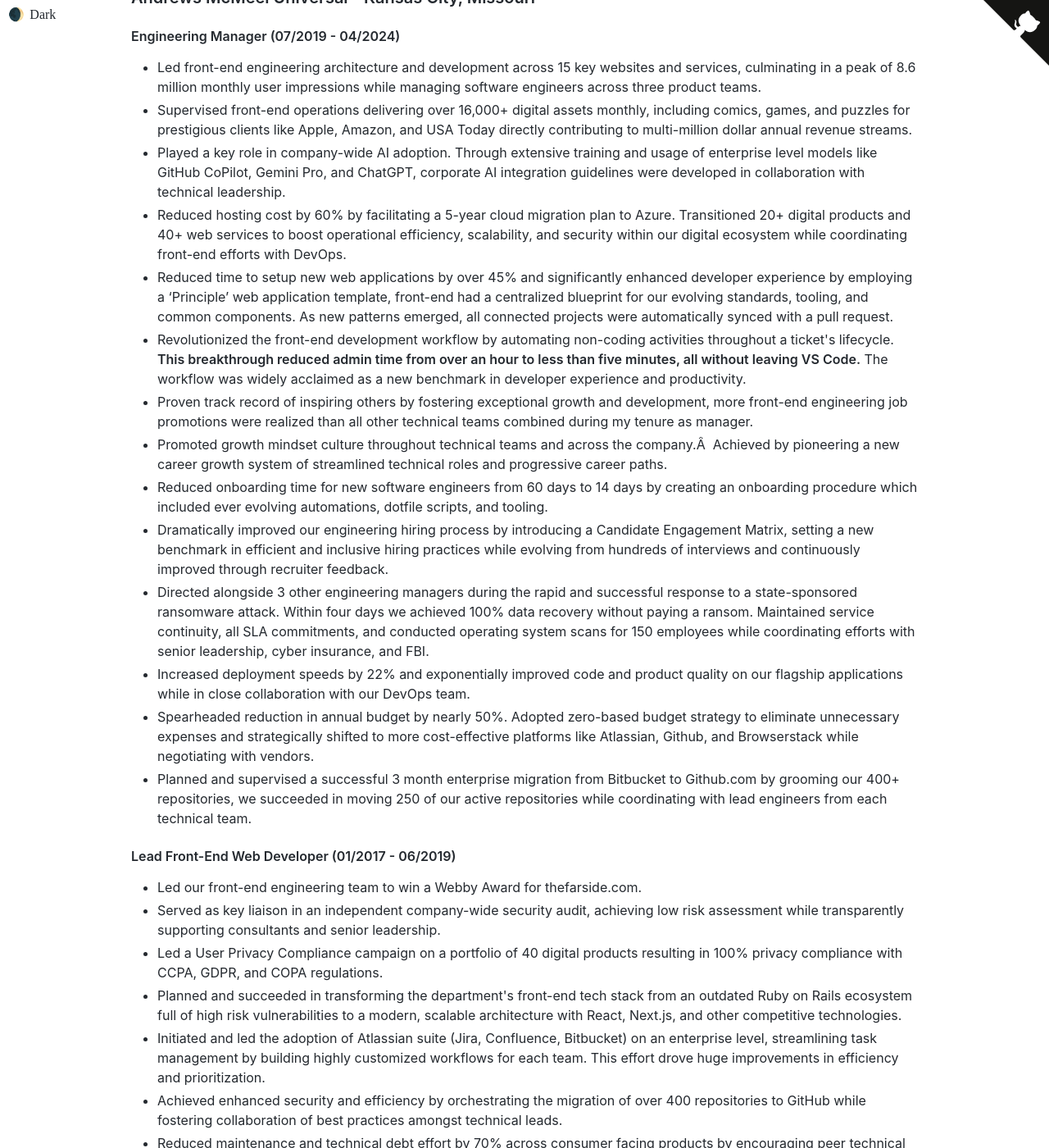
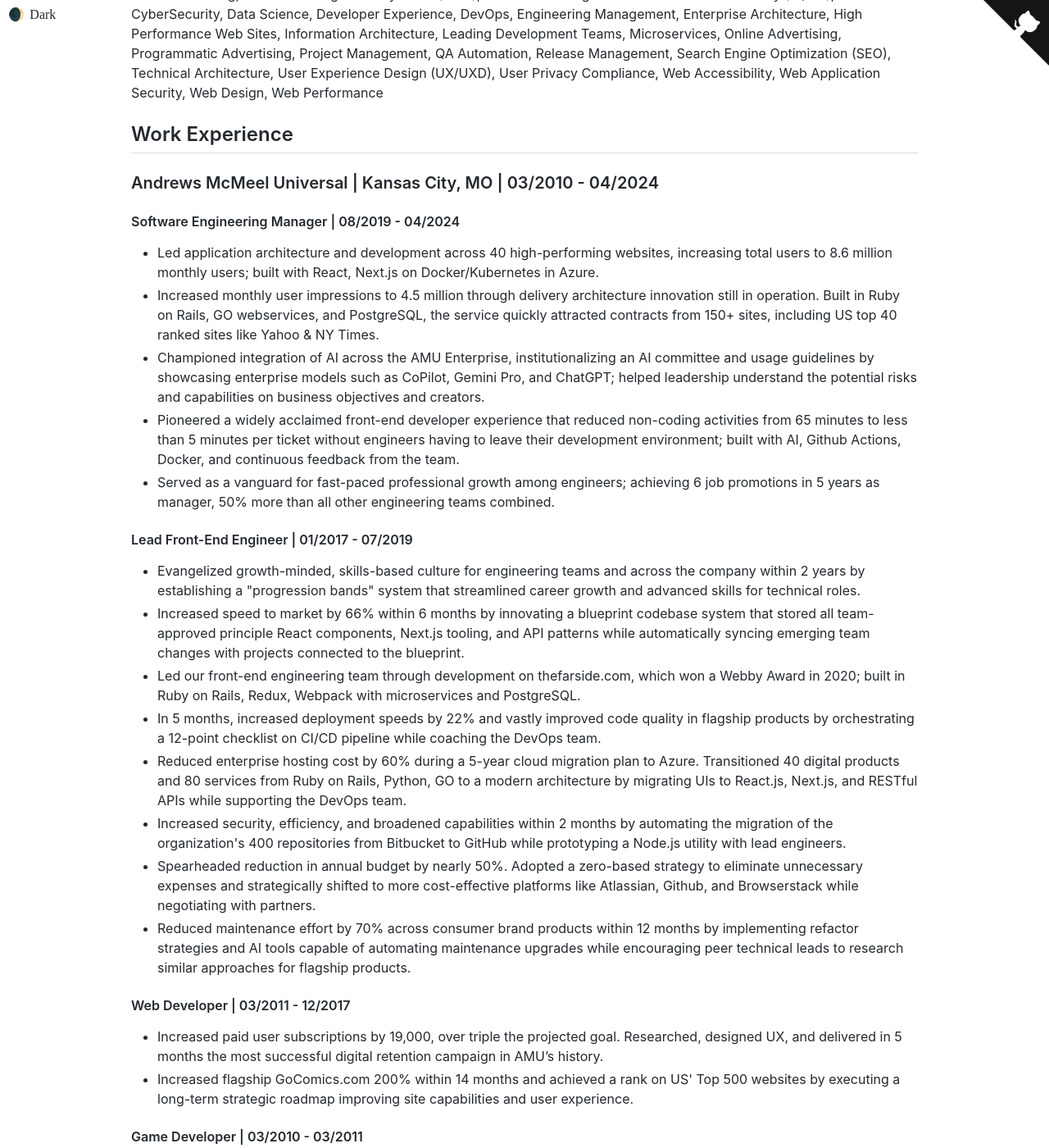
Before and after one commit to abarrows/resume, a Jekyll site: the page formats/index.html, which Jekyll copies as it is, in a window 1280 px wide and 1400 px high, scrolled down 546 px. Shown: the whole window at 82% size. Built offline with Jekyll 4.4.1, drawn with Linux system fonts in a browser that asks for light colours; some of the changed text lies outside the part shown.

```diff
--- a/formats/index.html
+++ b/formats/index.html
@@ -154,132 +154,63 @@ class MarkdownStyle extends HTMLElement {
     }
 }
 customElements.define('markdown-style', MarkdownStyle);</script><markdown-style style="max-width: 960px; margin: 0 auto 60px auto; padding: 8px;" class="markdown-style">
-    <hr>
-    <h2 id="layout-defaultgeometry-margin1in">
-      <a aria-hidden="true" tabindex="-1" href="#layout-defaultgeometry-margin1in"><span class="icon icon-link"></span></a>layout: default
-      geometry: margin=1in
-    </h2>
-    <h1 id="andrew-barrows"><a class="anchor" aria-hidden="true" tabindex="-1" href="#andrew-barrows"><span class="octicon octicon-link"></span></a>Andrew Barrows</h1>
-    <h5 id="-913-548-6290--olathe-ks-meandybarrowscom-andybarrowscom-linkedin-profile"><a class="anchor" aria-hidden="true" tabindex="-1" href="#-913-548-6290--olathe-ks-meandybarrowscom-andybarrowscom-linkedin-profile"><span class="octicon octicon-link"></span></a>[ 913 548 6290 ] [Olathe, KS] [<a href="mailto:me@andybarrows.com">me@andybarrows.com</a>] [<a href="https://www.andybarrows.com/">andybarrows.com</a>] [<a href="https://www.linkedin.com/in/andrewbarrows/">LinkedIn Profile</a>]</h5>
-    <h2 id="objective"><a class="anchor" aria-hidden="true" tabindex="-1" href="#objective"><span class="octicon octicon-link"></span></a>Objective</h2>
+    <h1 id="andy-barrows"><a class="anchor" aria-hidden="true" tabindex="-1" href="#andy-barrows"><span class="octicon octicon-link"></span></a>Andy Barrows</h1>
+    <p>Olathe, Kansas 66062 • 913 548 6290 • <a href="mailto:me@andybarrows.com">me@andybarrows.com</a> • <a href="https://www.linkedin.com/in/andybarrows">linkedin.com/in/andybarrows</a></p>
+    <h2 id="software-engineering-manager"><a class="anchor" aria-hidden="true" tabindex="-1" href="#software-engineering-manager"><span class="octicon octicon-link"></span></a>Software Engineering Manager</h2>
+    <p>Accomplished Software Engineering Manager renowned for growing award-winning teams. 17 years of full-stack expertise with over 26,000 contributions while transforming the world's largest syndicate. A servant leader with a proven track record guiding teams to excellence, winning a Webby Award for TheFarside within 3 years of leadership. Fostering a unique "Product-First" culture that celebrates shared efficiencies and team performance, elevating ad revenue growth by 35% across 40 digital products.</p>
+    <h2 id="skills"><a class="anchor" aria-hidden="true" tabindex="-1" href="#skills"><span class="octicon octicon-link"></span></a>Skills</h2>
     <p>
-      Extensive experience developing across a diverse portfolio of digital products, services, and architecture. I have evolved into a respected leader
-      renowned for fostering award-winning teams that deliver excellence. While under
-      my leadership, the software engineers I served, consistently reached new
-      benchmarks in engineering performance, innovation, and efficiency. Through the
-      relentless pursuit of offering value to my leadership and team, I have evolved
-      remarkable approaches to hire, retain, and transform individual engineering
-      strengths into superpowers. This resume captures just a fraction of my extensive
-      experience and innovation. I am committed to offer my wealth of experience and
-      skills to support the mission at [COMPANY_NAME]. [MY_LEADERSHIP], under your
-      strategic vision, we will achieve outstanding results together.
+      <strong>Languages &#x26; Core Proficiencies:</strong> ASP.NET, Back-end Engineering, Front-end Engineering, Full-Stack Development, GO, HTML5, Java, JavaScript, Node.js, PHP, Prompt Engineering, Python, RESTful WebServices, Ruby on Rails, SASS, SCSS, TypeScript
+      <strong>Frameworks &#x26; Platforms:</strong> A/B Testing, AWS, CCPA, Drupal, GCP, GDPR, Google Analytics, GTM, Jest, Material UI, Microsoft Azure, Next.js, OpenAPI Specification (OAS), Playwright, React.js, Single Page Applications, Stripe, Structured Data (JSON-LD), Tailwind CSS, Wordpress (WP)
+      <strong>Tools:</strong> ChatGPT, Claude, Figma, Google Gemini, Illustrator, Microsoft &#x26; Github CoPilot, Photoshop, Sketch, VS Code, Warp
+      <strong>Specialized Skills:</strong> Agile Methodologies, Artificial Intelligence (AI), Automated Software Testing, Content Management Systems (CMS), Continuous Integration and Continuous Delivery (CI/CD), CyberSecurity, Data Science, Developer Experience, DevOps, Engineering Management, Enterprise Architecture, High Performance Web Sites, Information Architecture, Leading Development Teams, Microservices, Online Advertising, Programmatic Advertising, Project Management, QA Automation, Release Management, Search Engine Optimization (SEO), Technical Architecture, User Experience Design (UX/UXD), User Privacy Compliance, Web Accessibility, Web Application Security, Web Design, Web Performance
     </p>
     <h2 id="work-experience"><a class="anchor" aria-hidden="true" tabindex="-1" href="#work-experience"><span class="octicon octicon-link"></span></a>Work Experience</h2>
-    <h3 id="andrews-mcmeel-universal---kansas-city-missouri"><a class="anchor" aria-hidden="true" tabindex="-1" href="#andrews-mcmeel-universal---kansas-city-missouri"><span class="octicon octicon-link"></span></a>Andrews McMeel Universal - Kansas City, Missouri</h3>
-    <h4 id="engineering-manager-072019---042024"><a class="anchor" aria-hidden="true" tabindex="-1" href="#engineering-manager-072019---042024"><span class="octicon octicon-link"></span></a>Engineering Manager (07/2019 - 04/2024)</h4>
+    <h3 id="andrews-mcmeel-universal--kansas-city-mo--032010---042024"><a class="anchor" aria-hidden="true" tabindex="-1" href="#andrews-mcmeel-universal--kansas-city-mo--032010---042024"><span class="octicon octicon-link"></span></a>Andrews McMeel Universal | Kansas City, MO | 03/2010 - 04/2024</h3>
+    <h4 id="software-engineering-manager--082019---042024"><a class="anchor" aria-hidden="true" tabindex="-1" href="#software-engineering-manager--082019---042024"><span class="octicon octicon-link"></span></a>Software Engineering Manager | 08/2019 - 04/2024</h4>
     <ul>
-      <li>Led front-end engineering architecture and development across 15 key websites and services, culminating in a peak of 8.6 million monthly user impressions while managing software engineers across three product teams.</li>
-      <li>
-        Supervised front-end operations delivering over 16,000+ digital assets
-        monthly, including comics, games, and puzzles for prestigious clients like
-        Apple, Amazon, and USA Today directly contributing to multi-million dollar
-        annual revenue streams.
-      </li>
-      <li>Played a key role in company-wide AI adoption. Through extensive training and usage of enterprise level models like GitHub CoPilot, Gemini Pro, and ChatGPT, corporate AI integration guidelines were developed in collaboration with technical leadership.</li>
-      <li>Reduced hosting cost by 60% by facilitating a 5-year cloud migration plan to Azure. Transitioned 20+ digital products and 40+ web services to boost operational efficiency, scalability, and security within our digital ecosystem while coordinating front-end efforts with DevOps.</li>
-      <li>Reduced time to setup new web applications by over 45% and significantly enhanced developer experience by employing a ‘Principle’ web application template, front-end had a centralized blueprint for our evolving standards, tooling, and common components. As new patterns emerged, all connected projects were automatically synced with a pull request.</li>
-      <li>
-        Revolutionized the front-end development workflow by automating non-coding activities throughout a ticket's
-        lifecycle. <strong>This breakthrough reduced admin time from over an hour to less than
-five minutes, all without leaving VS Code.</strong> The workflow was widely acclaimed
-        as a new benchmark in developer experience and productivity.
-      </li>
-      <li>Proven track record of inspiring others by fostering exceptional growth and development, more front-end engineering job promotions were realized than all other technical teams combined during my tenure as manager.</li>
-      <li>Promoted growth mindset culture throughout technical teams and across the company.Â  Achieved by pioneering a new career growth system of streamlined technical roles and progressive career paths.</li>
-      <li>Reduced onboarding time for new software engineers from 60 days to 14 days by creating an onboarding procedure which included ever evolving automations, dotfile scripts, and tooling.</li>
-      <li>Dramatically improved our engineering hiring process by introducing a Candidate Engagement Matrix, setting a new benchmark in efficient and inclusive hiring practices while evolving from hundreds of interviews and continuously improved through recruiter feedback.</li>
-      <li>Directed alongside 3 other engineering managers during the rapid and successful response to a state-sponsored ransomware attack. Within four days we achieved 100% data recovery without paying a ransom. Maintained service continuity, all SLA commitments, and conducted operating system scans for 150 employees while coordinating efforts with senior leadership, cyber insurance, and FBI.</li>
-      <li>Increased deployment speeds by 22% and exponentially improved code and product quality on our flagship applications while in close collaboration with our DevOps team.</li>
-      <li>Spearheaded reduction in annual budget by nearly 50%. Adopted zero-based budget strategy to eliminate unnecessary expenses and strategically shifted to more cost-effective platforms like Atlassian, Github, and Browserstack while negotiating with vendors.</li>
-      <li>
-        Planned and supervised a successful 3 month enterprise migration from Bitbucket to Github.com by grooming our 400+
-        repositories, we succeeded in moving 250 of our active repositories while coordinating with lead engineers from each technical team.
-      </li>
+      <li>Led application architecture and development across 40 high-performing websites, increasing total users to 8.6 million monthly users; built with React, Next.js on Docker/Kubernetes in Azure.</li>
+      <li>Increased monthly user impressions to 4.5 million through delivery architecture innovation still in operation. Built in Ruby on Rails, GO webservices, and PostgreSQL, the service quickly attracted contracts from 150+ sites, including US top 40 ranked sites like Yahoo &#x26; NY Times.</li>
+      <li>Championed integration of AI across the AMU Enterprise, institutionalizing an AI committee and usage guidelines by showcasing enterprise models such as CoPilot, Gemini Pro, and ChatGPT; helped leadership understand the potential risks and capabilities on business objectives and creators.</li>
+      <li>Pioneered a widely acclaimed front-end developer experience that reduced non-coding activities from 65 minutes to less than 5 minutes per ticket without engineers having to leave their development environment; built with AI, Github Actions, Docker, and continuous feedback from the team.</li>
+      <li>Served as a vanguard for fast-paced professional growth among engineers; achieving 6 job promotions in 5 years as manager, 50% more than all other engineering teams combined.</li>
     </ul>
-    <h4 id="lead-front-end-web-developer-012017---062019"><a class="anchor" aria-hidden="true" tabindex="-1" href="#lead-front-end-web-developer-012017---062019"><span class="octicon octicon-link"></span></a>Lead Front-End Web Developer (01/2017 - 06/2019)</h4>
+    <h4 id="lead-front-end-engineer--012017---072019"><a class="anchor" aria-hidden="true" tabindex="-1" href="#lead-front-end-engineer--012017---072019"><span class="octicon octicon-link"></span></a>Lead Front-End Engineer | 01/2017 - 07/2019</h4>
     <ul>
-      <li>Led our front-end engineering team to win a Webby Award for thefarside.com.</li>
-      <li>Served as key liaison in an independent company-wide security audit, achieving low risk assessment while transparently supporting consultants and senior leadership.</li>
-      <li>Led a User Privacy Compliance campaign on a portfolio of 40 digital products resulting in 100% privacy compliance with CCPA, GDPR, and COPA regulations.</li>
-      <li>
-        Planned and succeeded in transforming the department's front-end tech stack from an outdated Ruby on Rails
-        ecosystem full of high risk vulnerabilities to a modern, scalable architecture with React, Next.js, and other
-        competitive technologies.
-      </li>
-      <li>Initiated and led the adoption of Atlassian suite (Jira, Confluence, Bitbucket) on an enterprise level, streamlining task management by building highly customized workflows for each team. This effort drove huge improvements in efficiency and prioritization.</li>
-      <li>Achieved enhanced security and efficiency by orchestrating the migration of over 400 repositories to GitHub while fostering collaboration of best practices amongst technical leads.</li>
-      <li>Reduced maintenance and technical debt effort by 70% across consumer facing products by encouraging peer technical leads to adopt competitive maintenance strategies and tools.</li>
+      <li>Evangelized growth-minded, skills-based culture for engineering teams and across the company within 2 years by establishing a "progression bands" system that streamlined career growth and advanced skills for technical roles.</li>
+      <li>Increased speed to market by 66% within 6 months by innovating a blueprint codebase system that stored all team-approved principle React components, Next.js tooling, and API patterns while automatically syncing emerging team changes with projects connected to the blueprint.</li>
+      <li>Led our front-end engineering team through development on thefarside.com, which won a Webby Award in 2020; built in Ruby on Rails, Redux, Webpack with microservices and PostgreSQL.</li>
+      <li>In 5 months, increased deployment speeds by 22% and vastly improved code quality in flagship products by orchestrating a 12-point checklist on CI/CD pipeline while coaching the DevOps team.</li>
+      <li>Reduced enterprise hosting cost by 60% during a 5-year cloud migration plan to Azure. Transitioned 40 digital products and 80 services from Ruby on Rails, Python, GO to a modern architecture by migrating UIs to React.js, Next.js, and RESTful APIs while supporting the DevOps team.</li>
+      <li>Increased security, efficiency, and broadened capabilities within 2 months by automating the migration of the organization's 400 repositories from Bitbucket to GitHub while prototyping a Node.js utility with lead engineers.</li>
+      <li>Spearheaded reduction in annual budget by nearly 50%. Adopted a zero-based strategy to eliminate unnecessary expenses and strategically shifted to more cost-effective platforms like Atlassian, Github, and Browserstack while negotiating with partners.</li>
+      <li>Reduced maintenance effort by 70% across consumer brand products within 12 months by implementing refactor strategies and AI tools capable of automating maintenance upgrades while encouraging peer technical leads to research similar approaches for flagship products.</li>
     </ul>
-    <h4 id="web-designer-032011---012017"><a class="anchor" aria-hidden="true" tabindex="-1" href="#web-designer-032011---012017"><span class="octicon octicon-link"></span></a>Web Designer (03/2011 - 01/2017)</h4>
+    <h4 id="web-developer--032011---122017"><a class="anchor" aria-hidden="true" tabindex="-1" href="#web-developer--032011---122017"><span class="octicon octicon-link"></span></a>Web Developer | 03/2011 - 12/2017</h4>
     <ul>
-      <li>Architected and led development of syndication service responsible for generating 4.5 million monthly user impressions for enterprise level website clients like USAToday.com, WashingtonPost.com and New York Times.</li>
-      <li>Researched business reviews, designed, and coded most successful digital retention campaign in AMU's history with little assistance but a lot of creativity; 19,000 new premium user with a conversion rate of 7.2%.</li>
-      <li>Directly contributed to new benchmark of reaching nearly one billion page views while playing key role in decision making for GoComics.com and related products.</li>
-      <li>Led and facilitated over 6k successful production releases while personally totaling 26,000 contributions supporting our enterprise of products and services.</li>
+      <li>Increased paid user subscriptions by 19,000, over triple the projected goal. Researched, designed UX, and delivered in 5 months the most successful digital retention campaign in AMU’s history.</li>
+      <li>Increased flagship GoComics.com 200% within 14 months and achieved a rank on US' Top 500 websites by executing a long-term strategic roadmap improving site capabilities and user experience.</li>
     </ul>
-    <h4 id="flash-developer-032010---022012"><a class="anchor" aria-hidden="true" tabindex="-1" href="#flash-developer-032010---022012"><span class="octicon octicon-link"></span></a>Flash Developer (03/2010 - 02/2012)</h4>
+    <h4 id="game-developer--032010---032011"><a class="anchor" aria-hidden="true" tabindex="-1" href="#game-developer--032010---032011"><span class="octicon octicon-link"></span></a>Game Developer | 03/2010 - 03/2011</h4>
     <ul>
-      <li>
-        Proactively dro our transition from Flash to HTML5 years ahead of browsers dropping support. After researching market data, proposed a strategy and
-        guidelines for external game developers to rewrite core game titles like USA
-        Today Crossword, Daily Sudoku, and AARP Crossword.
-      </li>
-      <li>
-        Reduced ongoing game maintenance by 90% by transforming 80+ games into
-        maintainable engines capable of scaling for client branded versions.
-      </li>
-      <li>
-        Eradicated a 12-month backlog within the first 6 months by establishing robust
-        QA testing plans and applying defensive coding best practices.
-      </li>
+      <li>Reduced maintenance by 90% by converting 80 games into scalable engines with client versions.</li>
     </ul>
-    <h3 id="adamson-usa---lee-summit-missouri"><a class="anchor" aria-hidden="true" tabindex="-1" href="#adamson-usa---lee-summit-missouri"><span class="octicon octicon-link"></span></a>Adamson USA - Lee Summit, Missouri</h3>
-    <h4 id="web-integrator-012009---022010"><a class="anchor" aria-hidden="true" tabindex="-1" href="#web-integrator-012009---022010"><span class="octicon octicon-link"></span></a>Web Integrator (01/2009 - 02/2010)</h4>
+    <h3 id="adamson-usa--lee-summit-mo--022009---022010"><a class="anchor" aria-hidden="true" tabindex="-1" href="#adamson-usa--lee-summit-mo--022009---022010"><span class="octicon octicon-link"></span></a>Adamson USA | Lee Summit, MO | 02/2009 - 02/2010</h3>
+    <h4 id="web-integrator--022009---022010"><a class="anchor" aria-hidden="true" tabindex="-1" href="#web-integrator--022009---022010"><span class="octicon octicon-link"></span></a>Web Integrator | 02/2009 - 02/2010</h4>
     <ul>
-      <li>Secured and retained major clients commitments by delivering digital marketing products to iconic brands like Kawasaki, ExxonMobil, Earth's Best, some boasting six-figure budgets.</li>
-      <li>Extending company and client digital capabilities by completing several high-value CMS driven site rebuilds including the company's corporate website while serving our team as the primary web developer.</li>
-      <li>Led successful multi-channel digital marketing campaigns, enhancing user engagement and click-through rates by implementing data-driven strategies across email, web, and video promotions, in collaboration with a dedicated team of developers, designers, and clients.</li>
+      <li>Secured and retained major client commitments by delivering digital marketing products to iconic brands like Kawasaki, ExxonMobil, Earth's Best, some boasting six-figure budgets.</li>
     </ul>
-    <h2 id="technical-expertise"><a class="anchor" aria-hidden="true" tabindex="-1" href="#technical-expertise"><span class="octicon octicon-link"></span></a>Technical Expertise</h2>
-    <h3 id="proficiencies"><a class="anchor" aria-hidden="true" tabindex="-1" href="#proficiencies"><span class="octicon octicon-link"></span></a>Proficiencies</h3>
+    <h2 id="volunteering--leadership"><a class="anchor" aria-hidden="true" tabindex="-1" href="#volunteering--leadership"><span class="octicon octicon-link"></span></a>Volunteering &#x26; Leadership</h2>
+    <h3 id="united-states-military"><a class="anchor" aria-hidden="true" tabindex="-1" href="#united-states-military"><span class="octicon octicon-link"></span></a>United States Military</h3>
     <p>
-      HTML5, CSS, SCSS, JavaScript, React, TypeScript, Markdown, XML, UML, YAML,
-      Material UI, Node.Js, Jest, Playwright, Cypress, Testing, Library, Python,
-      Django, Svelte, Next.js, Java, Ruby, Rails, PHP, Shell, Powershell, ZSH, MySQL,
-      PostgreSQL, Mongo, GraphQL, Docker, Kubernetes
-    </p>
-    <h3 id="tools-photoshop-illustrator-figma-drawio-vs"><a class="anchor" aria-hidden="true" tabindex="-1" href="#tools-photoshop-illustrator-figma-drawio-vs"><span class="octicon octicon-link"></span></a>Tools Photoshop, Illustrator, Figma, Draw.Io, VS</h3>
-    <p>
-      Code, JetBrains WebStorm, Docker Desktop, Github Codespaces, K9s, Github
-      Actions, Copilot, Chat GPT, Claude, Jira, Confluence, Asana, iTerm, Warp,
-      Wordpress,Mac OSX, Unix, GCP, AWS, Microsoft Azure, Github Enterprise,
-      Sentry Error Reporting, Zendesk Enterprise
-    </p>
-    <h3 id="advanced-skills"><a class="anchor" aria-hidden="true" tabindex="-1" href="#advanced-skills"><span class="octicon octicon-link"></span></a>Advanced Skills</h3>
-    <p>
-      Scrum and Kanban methodologies, Accessibility, Application Security, Artificial
-      Intelligence, Automated Testing And QA, Back-End Web Development, Client-side
-      Debugging, Cloud Hosting and Operations, CMS Systems, Continuous Integration,
-      Build Process and Delivery, Data Science And Analytics, Developer Experience,
-      Development Operations, Digital Marketing, Ecommerce Systems, Email Campaigns &#x26;
-      Templates, Fullstack Development, Front-End Web Development, Information
-      Architecture, Online Compliance, Programmatic Advertising, Project Management, SEO, Software Architecture, Team Environment and Tooling, Technical
-      Architecture, Technical Management, Third Party Advertising, User Behavior Analytics, User Experience Design, Web
-      Performance
+      <strong>Army Reserves - 37F Psychological Operations Fort Bragg, NC</strong>
+      Expert in Behavioral Analysis and target audience segmentation through rigorous special operations training in psychological campaigns and influence operations force-multiplying success for coalition.
     </p>
     <h2 id="education"><a class="anchor" aria-hidden="true" tabindex="-1" href="#education"><span class="octicon octicon-link"></span></a>Education</h2>
-    <p><strong>Centriq Information Technology Training</strong> Certified Internet Webmaster - Completed 2006</p>
-    <p><strong>United States Army</strong> Special Operations Command Schooling for Psychological Warfare - Completed 2003</p>
+    <h3 id="centriq-foss-it-institution"><a class="anchor" aria-hidden="true" tabindex="-1" href="#centriq-foss-it-institution"><span class="octicon octicon-link"></span></a>Centriq Foss IT Institution</h3>
+    <p>A+ In IC3 Certifications, Certified Internet Web Developer</p>
+    <h3 id="johnson-county-community-college"><a class="anchor" aria-hidden="true" tabindex="-1" href="#johnson-county-community-college"><span class="octicon octicon-link"></span></a>Johnson County Community College</h3>
+    <p>Associates</p>
   <style>markdown-style pre .copied {
   display: flex;
   position: absolute;
```
Also changed, not shown: formats/index.json (+1 -1 lines), 2 other files.
